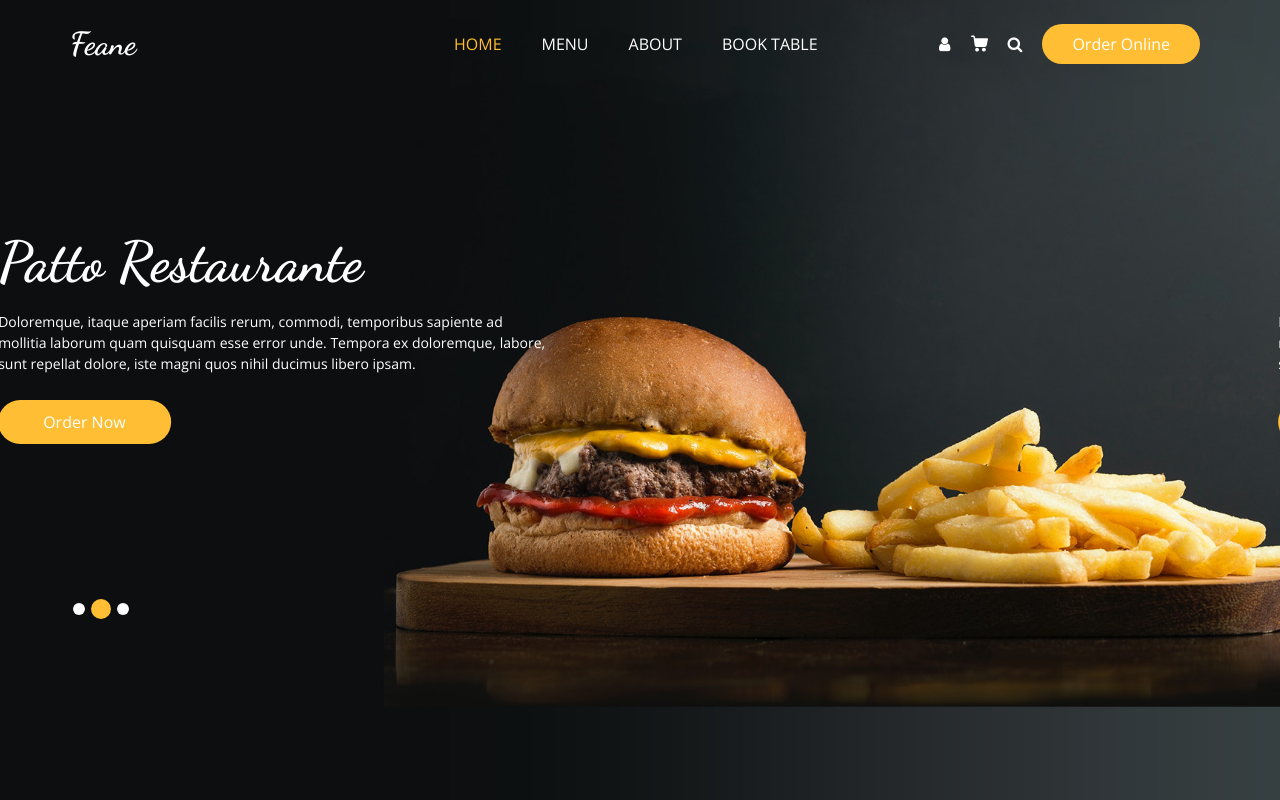
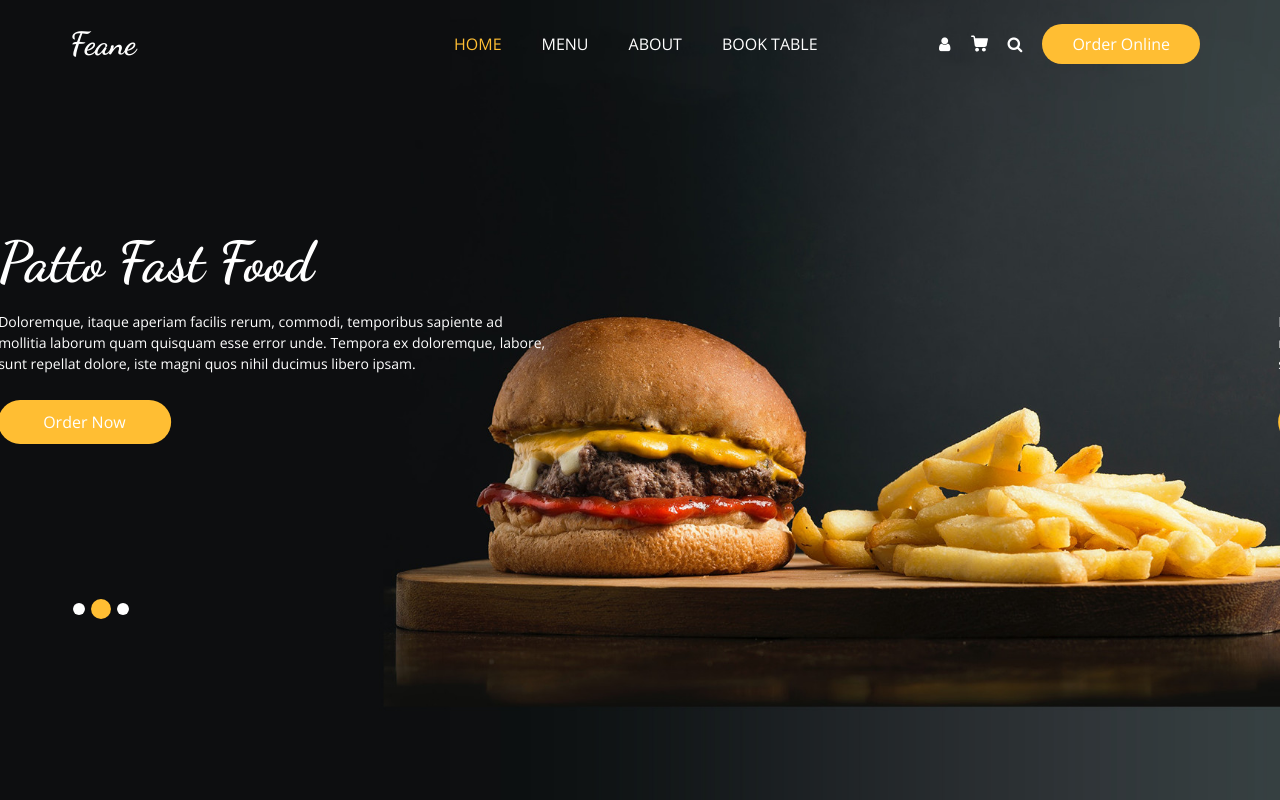
Before and after one commit to Patto63/PracticaDAS, a plain HTML site: page index.html in a window 1280 px wide. Shown: the top 800 px of the page. Drawn offline with nearby package versions, Linux system fonts and the light colour scheme; some packages are replaced by stand-ins of ours.

Commit message:
Se cambia el titulo del restaurante

```diff
--- a/index.html
+++ b/index.html
@@ -149,7 +149,7 @@
                 <div class="col-md-7 col-lg-6 ">
                   <div class="detail-box">
                     <h1>
-                      Patto Restaurante
+                      Patto Fast Food
                     </h1>
                     <p>
                       Doloremque, itaque aperiam facilis rerum, commodi, temporibus sapiente ad mollitia laborum quam quisquam esse error unde. Tempora ex doloremque, labore, sunt repellat dolore, iste magni quos nihil ducimus libero ipsam.
@@ -170,7 +170,7 @@
                 <div class="col-md-7 col-lg-6 ">
                   <div class="detail-box">
                     <h1>
-                      Patto Restaurante
+                      Fast Fast Food
                     </h1>
                     <p>
                       Doloremque, itaque aperiam facilis rerum, commodi, temporibus sapiente ad mollitia laborum quam quisquam esse error unde. Tempora ex doloremque, labore, sunt repellat dolore, iste magni quos nihil ducimus libero ipsam.
```
